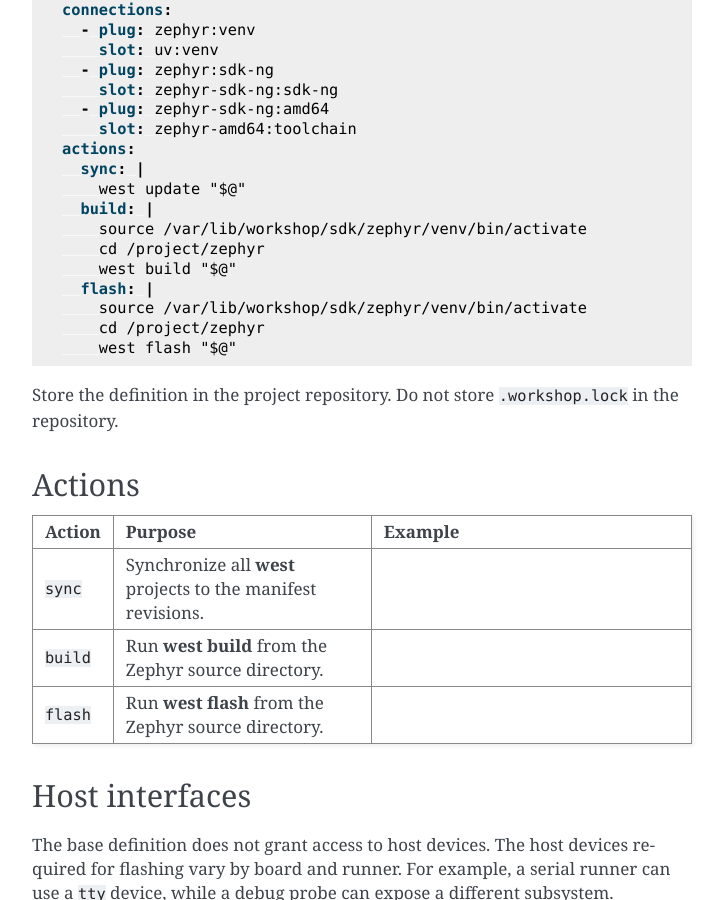
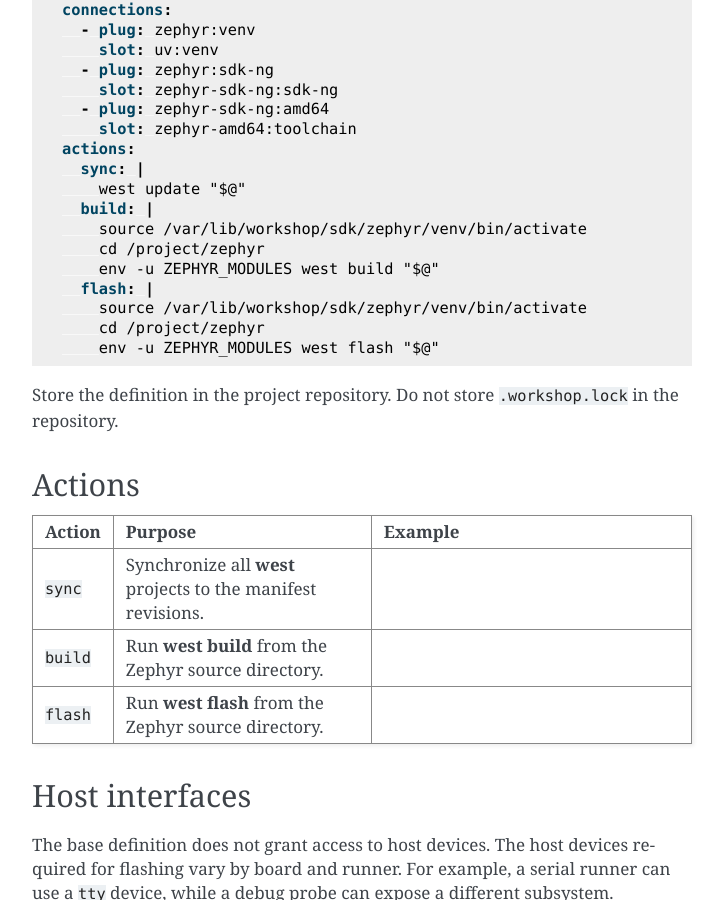
Before and after one commit to canonical/zephyr-lts-docs, a Sphinx documentation site: the page built from docs/reference/workshop-environment.rst, in a window 1280 px wide and 900 px high, scrolled down 1126 px. Shown: the whole window, without its empty margins (388-1112 px from the left). Built offline with Sphinx 7.4.7, drawn with Linux system fonts in a browser that asks for light colours; the version number could not be read and is left out.

Commit message:
docs: unset ZEPHYR_MODULES in the workshop build and flash actions
Building for module-dependent boards (e.g. nrf52840dk/nrf52840)
aborted with Kconfig warnings (all HAS_* symbols resolved to n)
because the container's /home/workshop/.profile exports
ZEPHYR_MODULES=/home/workshop/modules, an empty directory. With that
set, the build system uses the empty path for module discovery instead
of the west workspace, so no west-managed modules load.

Run the build and flash actions with
'env -u ZEPHYR_MODULES west build' and 'env -u ZEPHYR_MODULES west
flash' to unset the bogus value for the command. Update the get-started
prose to match. This works around the container export; the container
image should not set ZEPHYR_MODULES to an empty directory.

```diff
--- a/docs/reference/workshop.yaml
+++ b/docs/reference/workshop.yaml
@@ -22,8 +22,8 @@
   build: |
     source /var/lib/workshop/sdk/zephyr/venv/bin/activate
     cd /project/zephyr
-    west build "$@"
+    env -u ZEPHYR_MODULES west build "$@"
   flash: |
     source /var/lib/workshop/sdk/zephyr/venv/bin/activate
     cd /project/zephyr
-    west flash "$@"
+    env -u ZEPHYR_MODULES west flash "$@"
--- a/docs/tutorials/get-started-with-workshop.rst
+++ b/docs/tutorials/get-started-with-workshop.rst
@@ -230,7 +230,7 @@
 
    source /var/lib/workshop/sdk/zephyr/venv/bin/activate
    cd /project/zephyr
-   west build -p always -b qemu_x86 samples/synchronization
+   env -u ZEPHYR_MODULES west build -p always -b qemu_x86 samples/synchronization
 
 You can define additional actions in the workshop manifest file to automate other tasks in a similar manner, see :workshop-docs:`Customize Workshop actions
 <how-to/customize-workshops/add-actions/>`.
```
